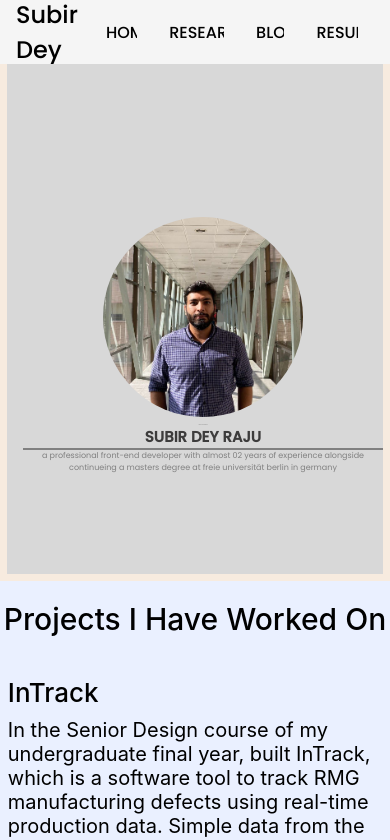
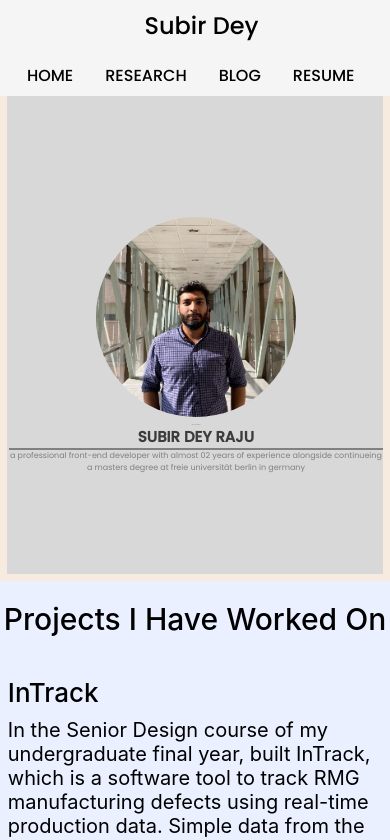
Before and after one commit to subir-raju/Portfolio, a React (Create React App) app: page / in a window 390 px wide. Shown: the top 840 px of the page. Built offline with nearby package versions, Linux system fonts and the light colour scheme; a web font is replaced by a local one.

Commit message:
Navbar resposive

```diff
--- a/src/components/Navbar.css
+++ b/src/components/Navbar.css
@@ -66,3 +66,34 @@ nav {
     color: black;
     font-weight: 500;
 }
+
+@media (max-width: 600px){
+    nav {
+            height: 6rem;
+            display: flex;
+            flex-direction: column;
+            align-items: center;
+            justify-content: center;
+            background-color: #F5F5F5;
+        }
+
+    .logo {
+        width: 100%;
+        justify-content: center;
+        align-items: center;
+    }
+    .logo  h1{
+        align-items: center;
+        justify-content: center;
+        margin-bottom: 20px;
+        padding-left: 39%;
+    }
+    .nav-links {
+      margin-left: 6%;
+    }
+}
+@media (max-width: 450px){
+    .logo h1{
+        padding-left: 35%;
+    }
+}
--- a/src/components/Navbar.js
+++ b/src/components/Navbar.js
@@ -4,9 +4,6 @@ import './Navbar.css';
 import img1 from './assets/picpro.jpeg';
 
 const Normal_Format_URL='http://localhost:3001/Resume/Normal/CV_SubirDeyRaju.pdf'
-
-
-
 
 const Navbar = () => {
     const downloadFileAtURL=(url)=>{
--- a/src/components/Section.css
+++ b/src/components/Section.css
@@ -19,7 +19,7 @@
 .texts {
     margin-top: 0;
     padding-top: 0;
-    margin-left: 1rem;
+    margin-left: 0.5%;
     text-transform: uppercase;
     width: 620px;
     margin-bottom: 100px;
```
